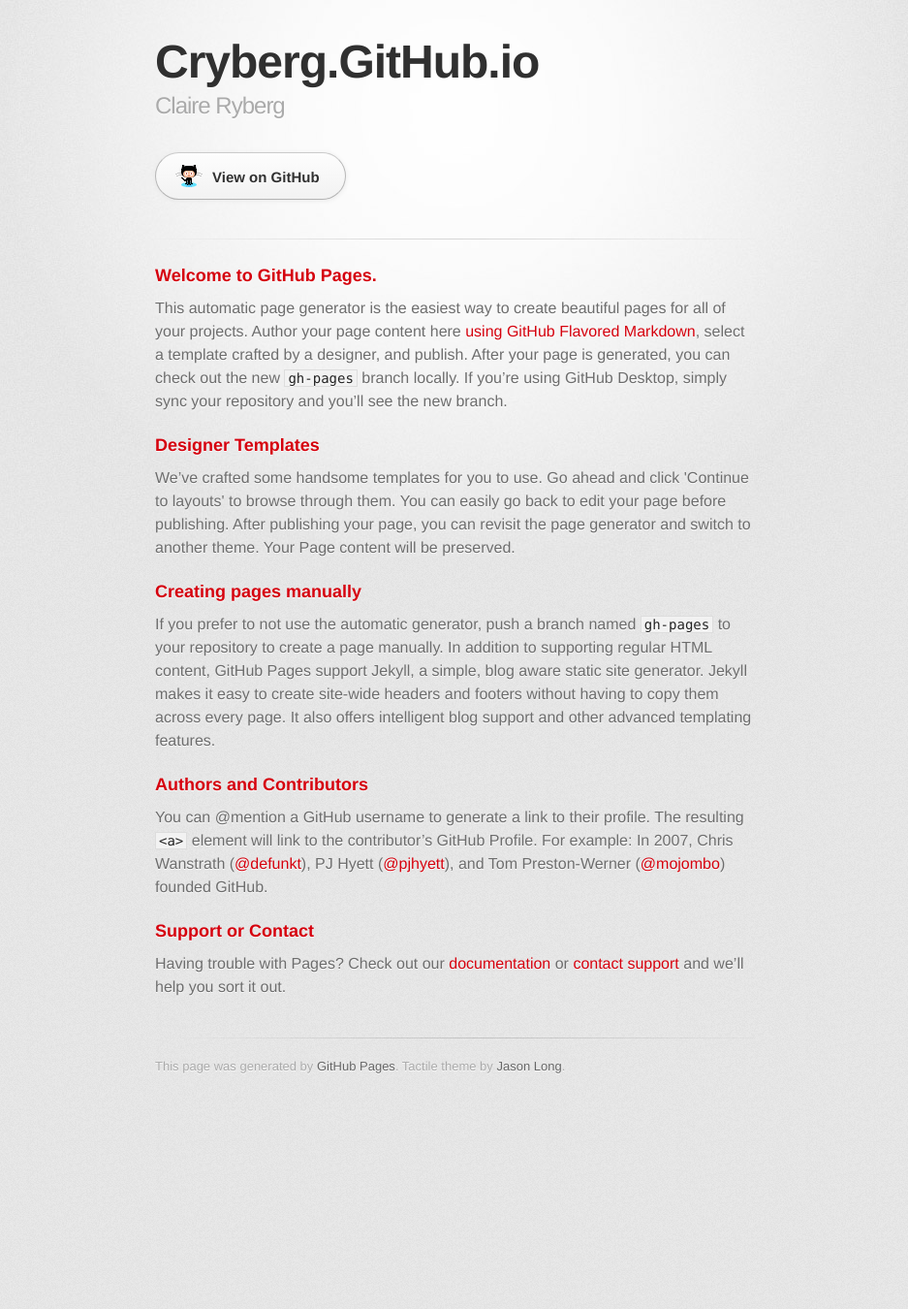
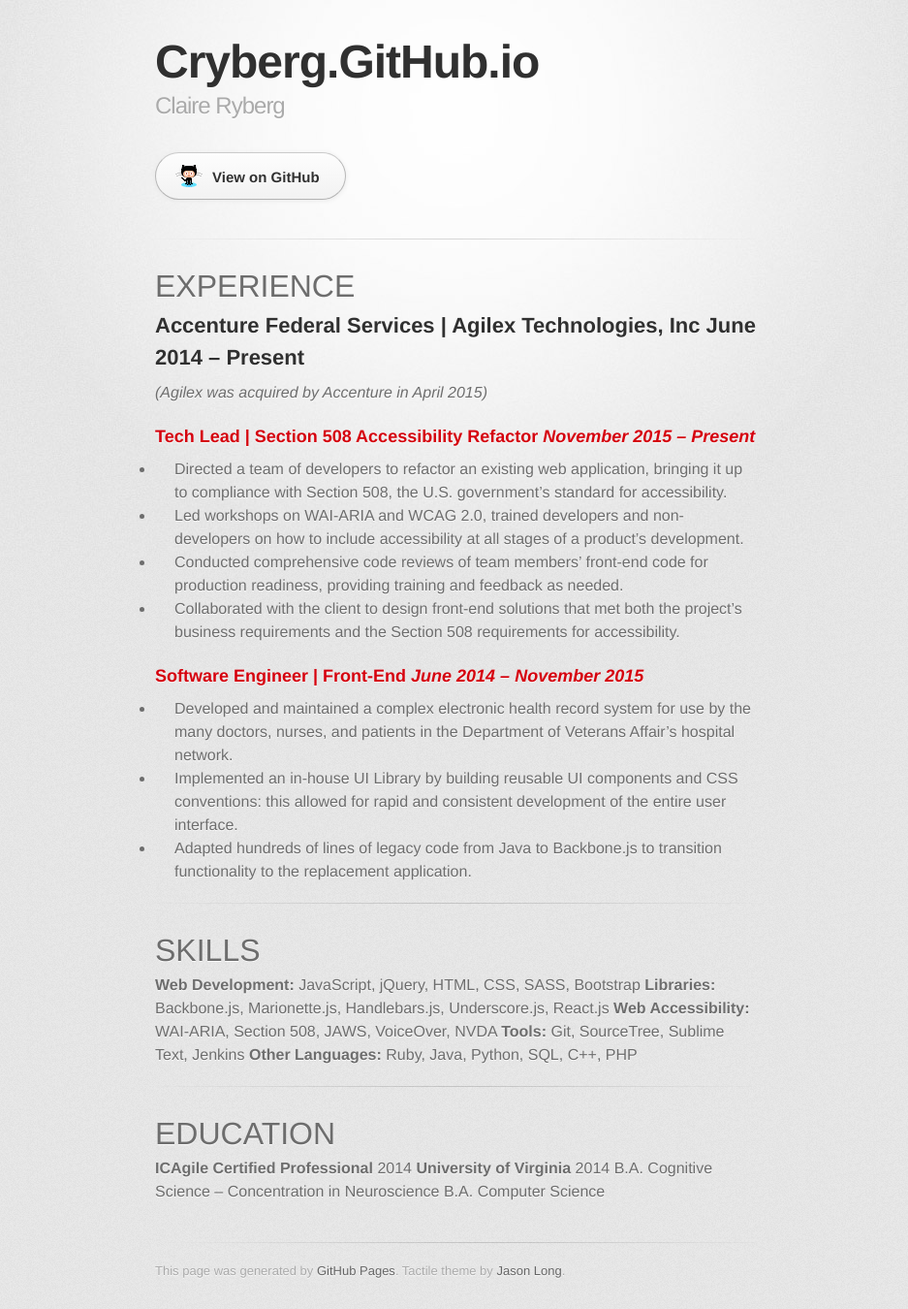
Before and after one commit to cryberg/cryberg.github.io, a Jekyll site: the page index.html, which Jekyll copies as it is, in a window 1280 px wide. Shown: the whole page at 97% size, without its empty margins (170-1107 px from the left). Built offline with Jekyll 4.4.1, drawn with Linux system fonts in a browser that asks for light colours; some web fonts are replaced; before the commit the page ends 1139 px from its top, so only the background shows below that.

Commit message:
Replace master branch with page content via GitHub

```diff
--- a/index.html
+++ b/index.html
@@ -29,30 +29,56 @@
         <hr>
 
         <section id="main_content">
-          <h3>
-<a id="welcome-to-github-pages" class="anchor" href="#welcome-to-github-pages" aria-hidden="true"><span aria-hidden="true" class="octicon octicon-link"></span></a>Welcome to GitHub Pages.</h3>
+          <h1>
+<a id="experience" class="anchor" href="#experience" aria-hidden="true"><span aria-hidden="true" class="octicon octicon-link"></span></a>EXPERIENCE</h1>
 
-<p>This automatic page generator is the easiest way to create beautiful pages for all of your projects. Author your page content here <a href="https://guides.github.com/features/mastering-markdown/">using GitHub Flavored Markdown</a>, select a template crafted by a designer, and publish. After your page is generated, you can check out the new <code>gh-pages</code> branch locally. If you’re using GitHub Desktop, simply sync your repository and you’ll see the new branch.</p>
+<h2>
+<a id="accenture-federal-services--agilex-technologies-inc-------------------------june-2014--present" class="anchor" href="#accenture-federal-services--agilex-technologies-inc-------------------------june-2014--present" aria-hidden="true"><span aria-hidden="true" class="octicon octicon-link"></span></a>Accenture Federal Services | Agilex Technologies, Inc                         June 2014 – Present</h2>
+
+<p><em>(Agilex was acquired by Accenture in April 2015)</em></p>
 
 <h3>
-<a id="designer-templates" class="anchor" href="#designer-templates" aria-hidden="true"><span aria-hidden="true" class="octicon octicon-link"></span></a>Designer Templates</h3>
+<a id="tech-lead--section-508-accessibility-refactor----------------november-2015--present" class="anchor" href="#tech-lead--section-508-accessibility-refactor----------------november-2015--present" aria-hidden="true"><span aria-hidden="true" class="octicon octicon-link"></span></a>Tech Lead | Section 508 Accessibility Refactor                <em>November 2015 – Present</em>
+</h3>
 
-<p>We’ve crafted some handsome templates for you to use. Go ahead and click 'Continue to layouts' to browse through them. You can easily go back to edit your page before publishing. After publishing your page, you can revisit the page generator and switch to another theme. Your Page content will be preserved.</p>
+<ul>
+<li>Directed a team of developers to refactor an existing web application, bringing it up to compliance with Section 508, the U.S. government’s standard for accessibility.</li>
+<li>Led workshops on WAI-ARIA and WCAG 2.0, trained developers and non-developers on how to include accessibility at all stages of a product’s development.</li>
+<li>Conducted comprehensive code reviews of team members’ front-end code for production readiness, providing training and feedback as needed.</li>
+<li>Collaborated with the client to design front-end solutions that met both the project’s business requirements and the Section 508 requirements for accessibility.<br>
+</li>
+</ul>
 
 <h3>
-<a id="creating-pages-manually" class="anchor" href="#creating-pages-manually" aria-hidden="true"><span aria-hidden="true" class="octicon octicon-link"></span></a>Creating pages manually</h3>
+<a id="software-engineer--front-end-----------------------------------june-2014--november-2015" class="anchor" href="#software-engineer--front-end-----------------------------------june-2014--november-2015" aria-hidden="true"><span aria-hidden="true" class="octicon octicon-link"></span></a>Software Engineer | Front-End                                   <em>June 2014 – November 2015</em>
+</h3>
 
-<p>If you prefer to not use the automatic generator, push a branch named <code>gh-pages</code> to your repository to create a page manually. In addition to supporting regular HTML content, GitHub Pages support Jekyll, a simple, blog aware static site generator. Jekyll makes it easy to create site-wide headers and footers without having to copy them across every page. It also offers intelligent blog support and other advanced templating features.</p>
+<ul>
+<li>Developed and maintained a complex electronic health record system for use by the many doctors, nurses, and patients in the Department of Veterans Affair’s hospital network. </li>
+<li>Implemented an in-house UI Library by building reusable UI components and CSS conventions: this allowed for rapid and consistent development of the entire user interface.</li>
+<li>Adapted hundreds of lines of legacy code from Java to Backbone.js to transition functionality to the replacement application.</li>
+</ul>
 
-<h3>
-<a id="authors-and-contributors" class="anchor" href="#authors-and-contributors" aria-hidden="true"><span aria-hidden="true" class="octicon octicon-link"></span></a>Authors and Contributors</h3>
+<hr>
 
-<p>You can @mention a GitHub username to generate a link to their profile. The resulting <code>&lt;a&gt;</code> element will link to the contributor’s GitHub Profile. For example: In 2007, Chris Wanstrath (<a href="https://github.com/defunkt" class="user-mention">@defunkt</a>), PJ Hyett (<a href="https://github.com/pjhyett" class="user-mention">@pjhyett</a>), and Tom Preston-Werner (<a href="https://github.com/mojombo" class="user-mention">@mojombo</a>) founded GitHub.</p>
+<h1>
+<a id="skills" class="anchor" href="#skills" aria-hidden="true"><span aria-hidden="true" class="octicon octicon-link"></span></a>SKILLS</h1>
 
-<h3>
-<a id="support-or-contact" class="anchor" href="#support-or-contact" aria-hidden="true"><span aria-hidden="true" class="octicon octicon-link"></span></a>Support or Contact</h3>
+<p><strong>Web Development:</strong> JavaScript, jQuery, HTML, CSS, SASS, Bootstrap
+<strong>Libraries:</strong> Backbone.js, Marionette.js, Handlebars.js, Underscore.js, React.js
+<strong>Web Accessibility:</strong> WAI-ARIA, Section 508, JAWS, VoiceOver, NVDA
+<strong>Tools:</strong> Git, SourceTree, Sublime Text, Jenkins
+<strong>Other Languages:</strong> Ruby, Java, Python, SQL, C++, PHP</p>
 
-<p>Having trouble with Pages? Check out our <a href="https://help.github.com/pages">documentation</a> or <a href="https://github.com/contact">contact support</a> and we’ll help you sort it out.</p>
+<hr>
+
+<h1>
+<a id="education" class="anchor" href="#education" aria-hidden="true"><span aria-hidden="true" class="octicon octicon-link"></span></a>EDUCATION</h1>
+
+<p><strong>ICAgile Certified Professional</strong>                              2014
+<strong>University of Virginia</strong>                                                      2014
+   B.A. Cognitive Science – Concentration in Neuroscience
+   B.A. Computer Science</p>
         </section>
 
         <footer>
```
Also changed, not shown: params.json (+1 -1 lines).
